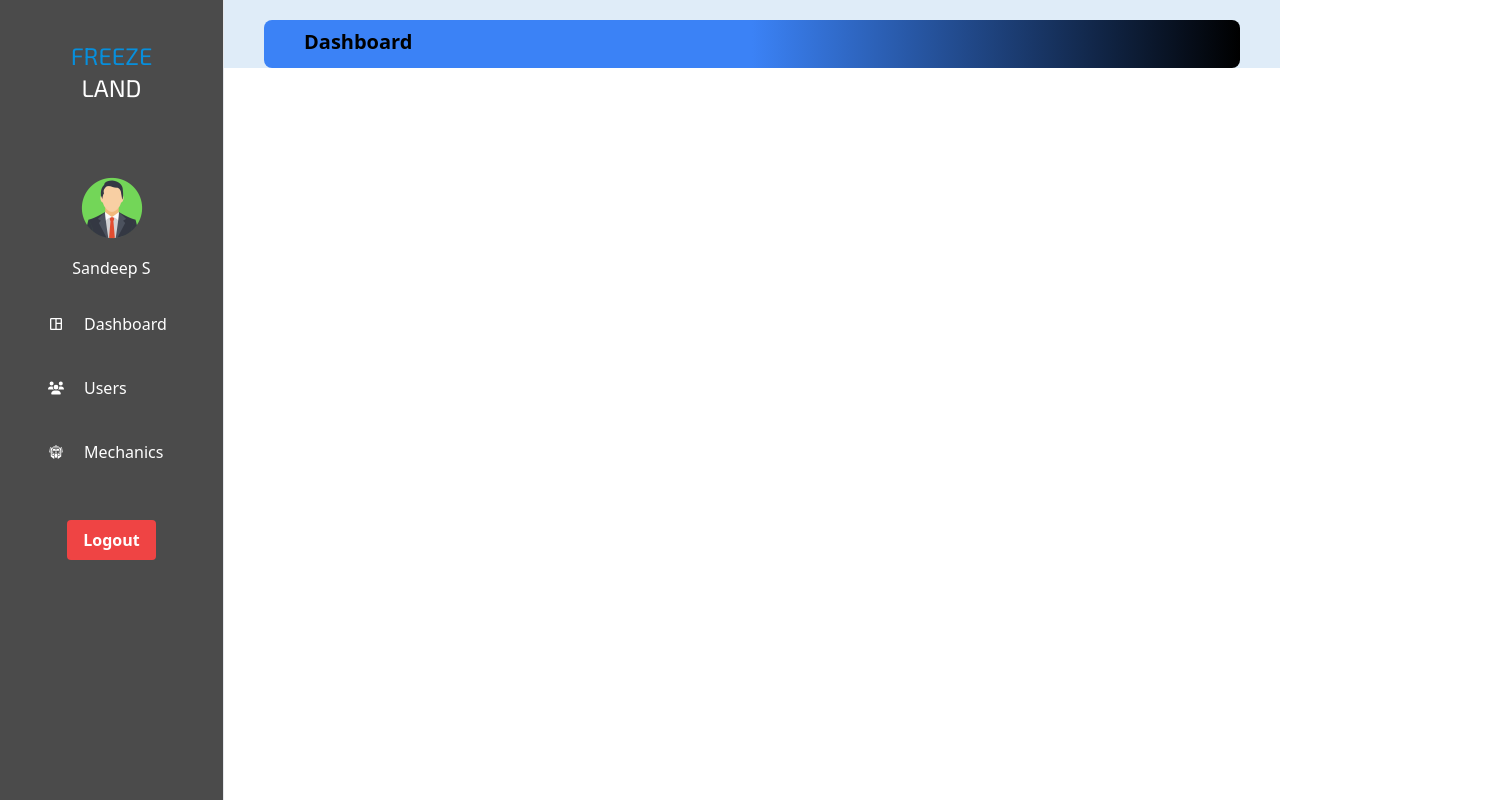
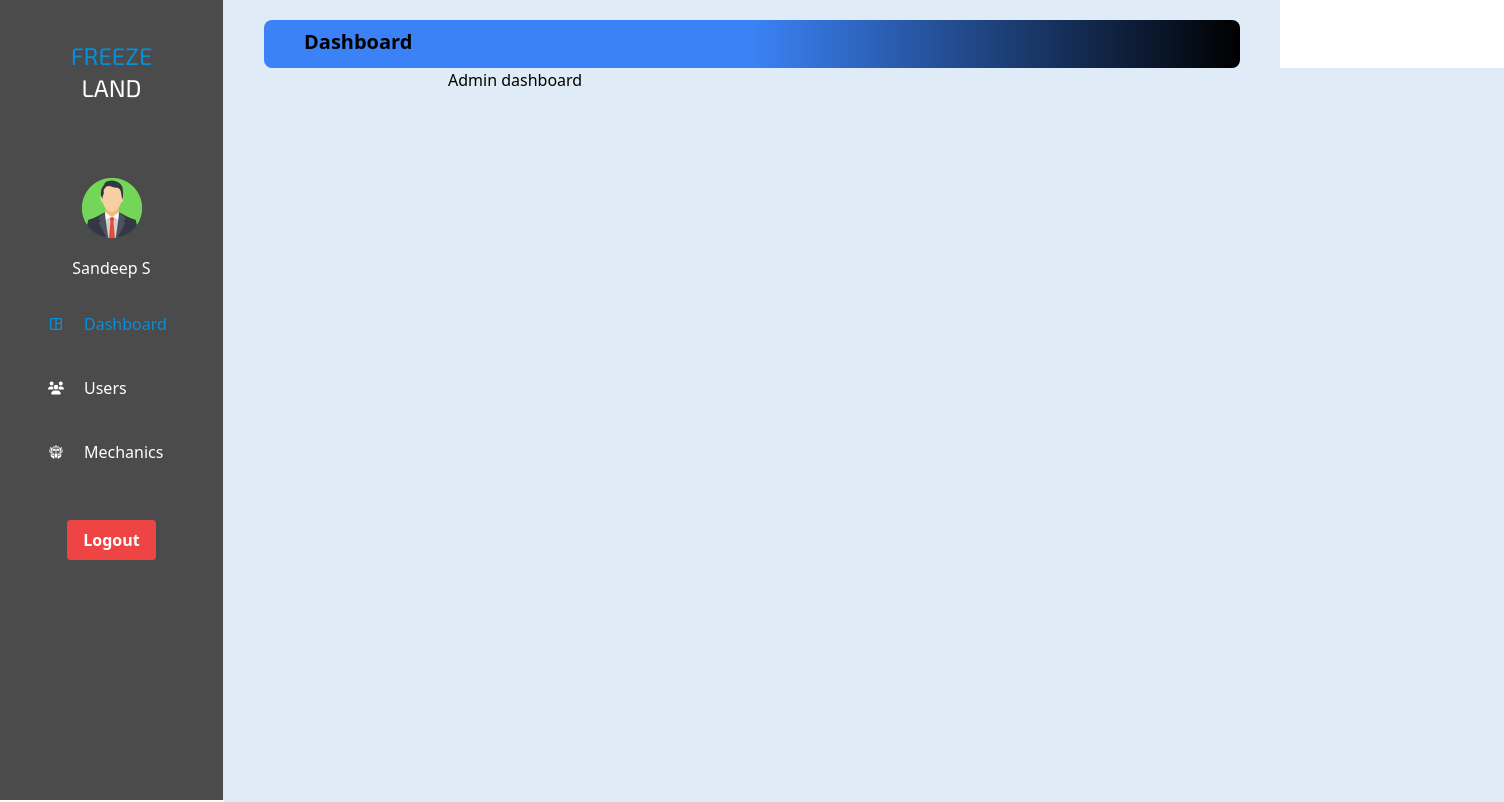
Before and after one commit to SandeeepS/FreezeLand-frontend, a React (Vite) app: page /admin/dashboard in a window 1280 px wide. Shown: the top 802 px of the page, 1504 px wide, since content can reach past the window. Built offline with nearby package versions, Linux system fonts and the light colour scheme; sample sign-in values are in the browser's storage.

Commit message:
changed the structure of the dashboard , userlisting, mechlisting

```diff
--- a/src/App.tsx
+++ b/src/App.tsx
@@ -14,7 +14,7 @@ import ForgetPassword from "./Pages/User/ForgetPassword";
 import ForgetPasswordForMech from "./Pages/Mechanic/ForgetPasswordForMech";
 import Account from "./Pages/User/Account";
 import Profile from "./components/User/Profile";
-
+import Layout from "./components/Admin/Layout";
 
 const UserHomePage = lazy(() => import("./Pages/User/UserHomePage"));
 const UserSignupPage = lazy(() => import("./Pages/User/UserSignupPage"));
@@ -23,16 +23,16 @@ const AdminLoginPage = lazy(() => import("./Pages/Admin/AdminLoginPage"));
 const AdminDashboard = lazy(() => import("./Pages/Admin/AdminDashboard"));
 const AdminUserListing = lazy(() => import("./Pages/Admin/AdminUserListing"));
 const AdminMechListing = lazy(() => import("./Pages/Admin/AdminMechListing"));
+
 const MechanicLoginPage = lazy(
   () => import("./Pages/Mechanic/MechanicLoginPage")
 );
 const MechanicHomePage = lazy(
   () => import("./Pages/Mechanic/MechanicHomePage")
 );
-const MechanicSignupPage = lazy(() => import("./Pages/Mechanic/MechanicSignupPage"))
-
-
-
+const MechanicSignupPage = lazy(
+  () => import("./Pages/Mechanic/MechanicSignupPage")
+);
 
 function App() {
   return (
@@ -44,33 +44,38 @@ function App() {
           <Route path="" element={<UserLoggedOut />}>
             <Route path="/signup" element={<UserSignupPage />} />
             <Route path="/login" element={<UserLoginPage />} />
-            <Route path="otp-page" element={<UserOtpPage/>}/>
-            <Route path="/user/forget-password" element={<ForgetPassword/>}/>
+            <Route path="otp-page" element={<UserOtpPage />} />
+            <Route path="/user/forget-password" element={<ForgetPassword />} />
           </Route>
 
-          <Route path="" element={<UserLoggedIn/>}>
-            <Route path="/user/homepage" element={<UserHomePage />}/>
-            <Route path="/user/account" element={<Account/>} />
-            <Route path="/user/profile" element={<Profile/>} />
+          <Route path="" element={<UserLoggedIn />}>
+            <Route path="/user/homepage" element={<UserHomePage />} />
+            <Route path="/user/account" element={<Account />} />
+            <Route path="/user/profile" element={<Profile />} />
           </Route>
 
           {/*Admin Routes*/}
-          <Route path="" element={<AdminLoggedOut />}>
+          <Route path="/admin" element={<AdminLoggedOut />}>
             <Route path="/admin/login" element={<AdminLoginPage />} />
           </Route>
 
-          <Route path="" element={<AdminLoggedIn />}>
-            <Route path="/admin/dashboard" element={<AdminDashboard />} />
-            <Route path="/admin/users" element={<AdminUserListing />} />
-            <Route path="/admin/mech" element={<AdminMechListing />} />
+          <Route path="/admin" element={<AdminLoggedIn />}>
+            <Route path="/admin" element={<Layout />}>
+              <Route path="/admin/dashboard" element={<AdminDashboard />} />
+              <Route path="/admin/users" element={<AdminUserListing />} />
+              <Route path="/admin/mech" element={<AdminMechListing />} />
+            </Route>
           </Route>
 
           {/*Mechanic Routes*/}
           <Route path="" element={<MechLoggedOut />}>
             <Route path="/mech/login" element={<MechanicLoginPage />} />
-            <Route path="/mech/signuppage" element={<MechanicSignupPage/>}/>
-            <Route path="/mech/veryfy-otp" element={<MechOtpPage/>}/>
-            <Route path="/mech/forgot-password" element={<ForgetPasswordForMech/>}/>
+            <Route path="/mech/signuppage" element={<MechanicSignupPage />} />
+            <Route path="/mech/veryfy-otp" element={<MechOtpPage />} />
+            <Route
+              path="/mech/forgot-password"
+              element={<ForgetPasswordForMech />}
+            />
           </Route>
 
           <Route path="" element={<MechLoggedIn />}>
--- a/src/Pages/Admin/AdminDashboard.tsx
+++ b/src/Pages/Admin/AdminDashboard.tsx
@@ -1,22 +1,8 @@
-import { Outlet } from "react-router-dom";
-import AdminHeader from "../../components/Admin/AdminHeader";
-import AdminListing from "../../components/Admin/AdminListing";
 const AdminDashboard: React.FC = () => {
   return (
-    <>
-      <div className="flex">
-        {/* side bar */}
-        <AdminListing />
-        {/* side bar */}
-
-        {/* Contents */}
-        <div className="w-full ml-16 md:ml-56 bg-[#DFECF8]">
-          <AdminHeader heading="Dashboard" />
-          <Outlet />
-        </div>
-        {/* Contents */}
-      </div>
-    </>
+    <div className="w-full ml-16 md:ml-56 h-screen bg-[#DFECF8]">
+      <h1>Admin dashboard</h1>
+    </div>
   );
 };
 
--- a/src/Pages/Admin/AdminMechListing.tsx
+++ b/src/Pages/Admin/AdminMechListing.tsx
@@ -1,63 +1,45 @@
-import AdminHeader from "../../components/Admin/AdminHeader";
-import AdminListing from "../../components/Admin/AdminListing";
 import TableCommon from "../../components/Common/TableCommon";
 import { blockMech, getAllMechanics } from "../../Api/admin";
 import { useState } from "react";
 import { useEffect } from "react";
 
-
-
-interface MechData{
-  _id:string;
-  name:string;
-  email:string;
-  isBlocked:boolean;
-  isDeleted:boolean;
-
+interface MechData {
+  _id: string;
+  name: string;
+  email: string;
+  isBlocked: boolean;
+  isDeleted: boolean;
 }
 
 const AdminMechListing: React.FC = () => {
-
-  const [mechs,setMech] = useState<MechData[]>([]);
+  const [mechs, setMech] = useState<MechData[]>([]);
 
   useEffect(() => {
     const fetchData = async () => {
-        try{
+      try {
         const res = await getAllMechanics();
         console.log("Mech details in the first useEeffect");
         setMech(res?.data?.data?.mechs);
-        }catch(error){
+      } catch (error) {
         console.log(error as Error);
       }
     };
     fetchData();
-    },[])
-
+  }, []);
 
   const updateMechStatus = (id: string, isBlocked: boolean) => {
     setMech((prevUsers) =>
-        prevUsers.map((mech) =>
-          mech._id === id ? { ...mech, isBlocked } : mech
-        )
+      prevUsers.map((mech) => (mech._id === id ? { ...mech, isBlocked } : mech))
     );
   };
 
-
   return (
-    <div className="h-screen flex">
-      {/* side bar */}
-      <AdminListing />
-      {/* Contents */}
-      <div className="w-3/4 bg-[#DFECF8]">
-        <div>
-          <AdminHeader heading="Mechanics" />
-          <div className="flex justify-center items-center mx-10 pt-7">
-
-            <TableCommon data={mechs} updateUserStatus={updateMechStatus} blockUnblockFunciton={blockMech} />
-
-          </div>
-        </div>
-      </div>
+    <div className="flex justify-center items-center mx-10 pt-7 h-screen">
+      <TableCommon
+        data={mechs}
+        updateUserStatus={updateMechStatus}
+        blockUnblockFunciton={blockMech}
+      />
     </div>
   );
 };
--- a/src/Pages/Admin/AdminUserListing.tsx
+++ b/src/Pages/Admin/AdminUserListing.tsx
@@ -1,6 +1,5 @@
 import React from "react";
-import AdminListing from "../../components/Admin/AdminListing";
-import AdminHeader from "../../components/Admin/AdminHeader";
+
 // import DataListing from "../../components/Admin/DataListing";
 import TableCommon from "../../components/Common/TableCommon";
 import { getAllUsers } from "../../Api/admin";
@@ -13,11 +12,10 @@ interface UserData {
   name: string;
   email: string;
   isBlocked: boolean;
-  isDeleted:boolean;
+  isDeleted: boolean;
 }
 
 const AdminUserListing: React.FC = () => {
-
   const [data, setUsers] = useState<UserData[]>([]);
 
   useEffect(() => {
@@ -33,29 +31,19 @@ const AdminUserListing: React.FC = () => {
     fetchData();
   }, []);
 
-
   const updateUserStatus = (id: string, isBlocked: boolean) => {
     setUsers((prevUsers) =>
-      prevUsers.map((user) =>
-        user._id === id ? { ...user, isBlocked } : user
-      )
+      prevUsers.map((user) => (user._id === id ? { ...user, isBlocked } : user))
     );
   };
 
-
   return (
-    <div className="h-screen flex">
-      {/* side bar */}
-      <AdminListing />
-      {/* Contents */}
-      <div className="w-3/4 bg-[#DFECF8]">
-        <div>
-          <AdminHeader heading="Users" />
-          <div className="flex mx-10 justify-center items-center pt-7">
-            <TableCommon data={data} updateUserStatus={updateUserStatus} blockUnblockFunciton={blockUser} />
-          </div>
-        </div>
-      </div>
+    <div className="flex mx-10 justify-center items-center pt-7 h-screen">
+      <TableCommon
+        data={data}
+        updateUserStatus={updateUserStatus}
+        blockUnblockFunciton={blockUser}
+      />
     </div>
   );
 };
--- a/src/components/Admin/AdminListing.tsx
+++ b/src/components/Admin/AdminListing.tsx
@@ -1,32 +1,21 @@
-import React, { useState } from "react";
-import { RiArrowRightDoubleFill } from "react-icons/ri";
 import Swal from "sweetalert2";
 import { useDispatch } from "react-redux";
 import toast from "react-hot-toast";
 import { adminLogout } from "../../Api/admin";
 import { adLogout } from "../../App/slices/AuthSlice";
-import { useNavigate } from "react-router-dom";
 import { MdOutlineSpaceDashboard } from "react-icons/md";
 import { FaUsers } from "react-icons/fa6";
 import { GiMechaHead } from "react-icons/gi";
 import { Link } from "react-router-dom";
-
-type MenuItem = {
-  id: number;
-  name: string;
-  icon: string;
-  path: string;
-};
+import { useState } from "react";
 
 const AdminListing: React.FC = () => {
-  const navigate = useNavigate();
-  const [activeItem, setActiveItem] = useState<number>(0);
-  const handleItemClick = (item: MenuItem) => {
-    setActiveItem(item.id);
-    navigate(item.path);
+  const [activeLink, setActiveLink] = useState(0);
+  const dispatch = useDispatch();
+
+  const handleLinkClick = (index: number) => {
+    setActiveLink(index);
   };
-
-  const dispatch = useDispatch();
 
   const handleLogout = async () => {
     try {
@@ -97,11 +86,14 @@ const AdminListing: React.FC = () => {
             {SIDEBAR_LINKS.map((link, index) => (
               <li
                 key={index}
-                className="font-medium rounded-md py-2 hover:bg-freeze-color transition-all duration-300"
+                className={`font-medium rounded-md py-2 hover:bg-freeze-color hover:text-white transition-all duration-300 ${
+                  activeLink === index ? "text-freeze-color" : ""
+                }`}
               >
                 <Link
                   to={link.path}
                   className="flex items-center justify-center md:justify-start md:space-x-5"
+                  onClick={() => handleLinkClick(index)}
                 >
                   <span>{link.icon({})}</span>
                   <span className="hidden md:inline text-sm md:text-base">
--- /dev/null
+++ b/src/components/Admin/Layout.tsx
@@ -0,0 +1,21 @@
+import React from 'react'
+import AdminListing from './AdminListing'
+import AdminHeader from './AdminHeader'
+import { Outlet } from 'react-router-dom'
+
+const Layout:React.FC = () => {
+    const heading = "Dashboard"
+  return (
+    <div>
+       <div className='flex'>
+           <AdminListing/>
+           <div className="w-full  ml-16 md:ml-56 bg-[#DFECF8]">
+             <AdminHeader heading={heading}/>
+             <Outlet />
+           </div>
+       </div>
+    </div>
+  )
+}
+
+export default Layout
```
Lines whose indentation alone changed are shown as unchanged.
